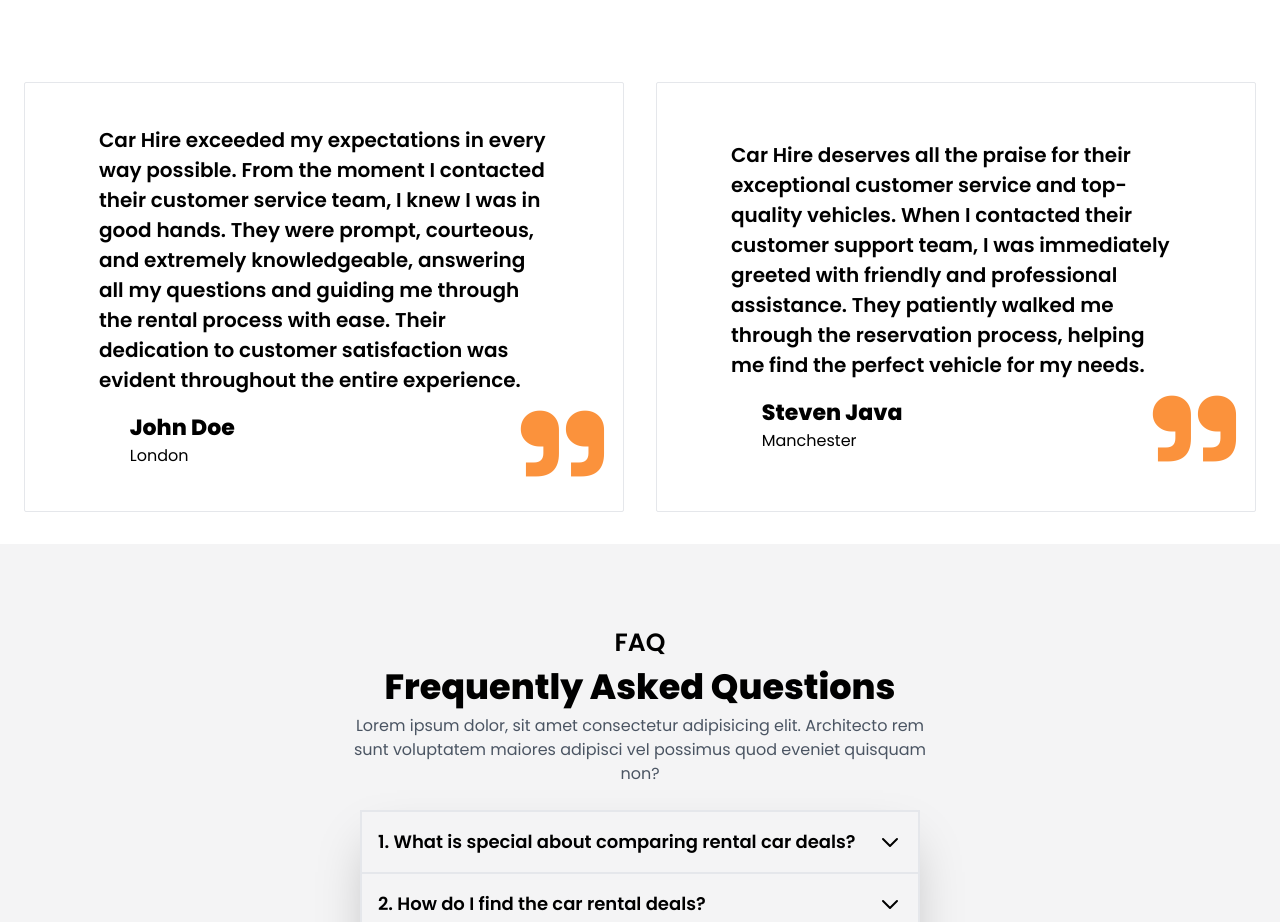
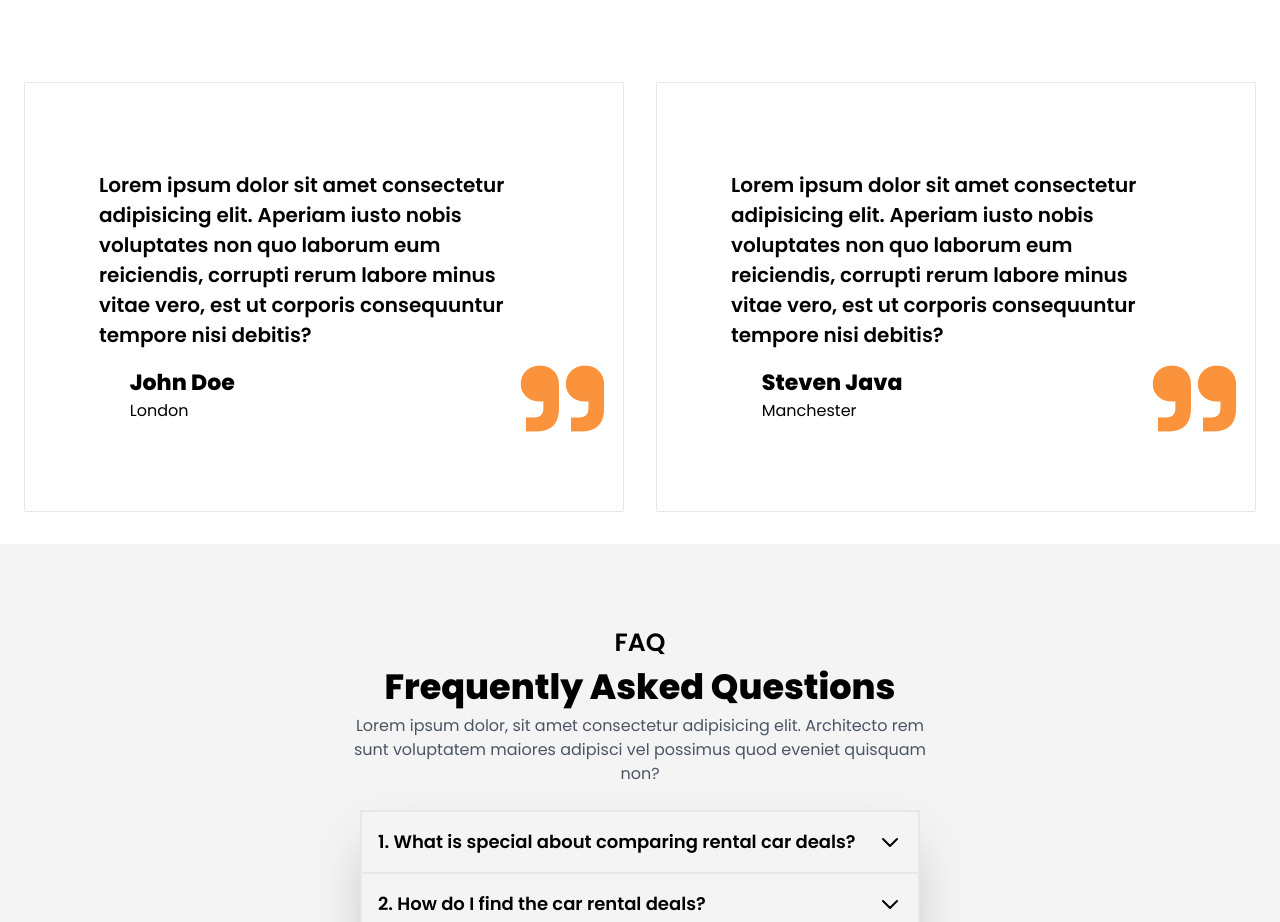
Before and after one commit to VahapCanDongel/car-hire, a React (Vite) app: page / in a window 1280 px wide. Shown: the part 3420-4342 px from the top of the page. Built offline with nearby package versions, Linux system fonts and the light colour scheme.

Commit message:
Changed back to lorem

```diff
--- a/src/sections/Testimonials.jsx
+++ b/src/sections/Testimonials.jsx
@@ -14,9 +14,10 @@ export default function Testimonials() {
             </div>
 
 
+
             <div className="flex gap-8 justify-center sm:flex-col">
-                <Testimonial user_name={"John Doe"} user_location={"London"} user_review={"Car Hire exceeded my expectations in every way possible. From the moment I contacted their customer service team, I knew I was in good hands. They were prompt, courteous, and extremely knowledgeable, answering all my questions and guiding me through the rental process with ease. Their dedication to customer satisfaction was evident throughout the entire experience."} />
-                <Testimonial user_name={"Steven Java"} user_location={"Manchester"} user_review={"Car Hire deserves all the praise for their exceptional customer service and top-quality vehicles. When I contacted their customer support team, I was immediately greeted with friendly and professional assistance. They patiently walked me through the reservation process, helping me find the perfect vehicle for my needs."} />
+                <Testimonial user_name={"John Doe"} user_location={"London"} user_review={"Lorem ipsum dolor sit amet consectetur adipisicing elit. Aperiam iusto nobis voluptates non quo laborum eum reiciendis, corrupti rerum labore minus vitae vero, est ut corporis consequuntur tempore nisi debitis?"} />
+                <Testimonial user_name={"Steven Java"} user_location={"Manchester"} user_review={"Lorem ipsum dolor sit amet consectetur adipisicing elit. Aperiam iusto nobis voluptates non quo laborum eum reiciendis, corrupti rerum labore minus vitae vero, est ut corporis consequuntur tempore nisi debitis?"} />
             </div>
 
 
```
